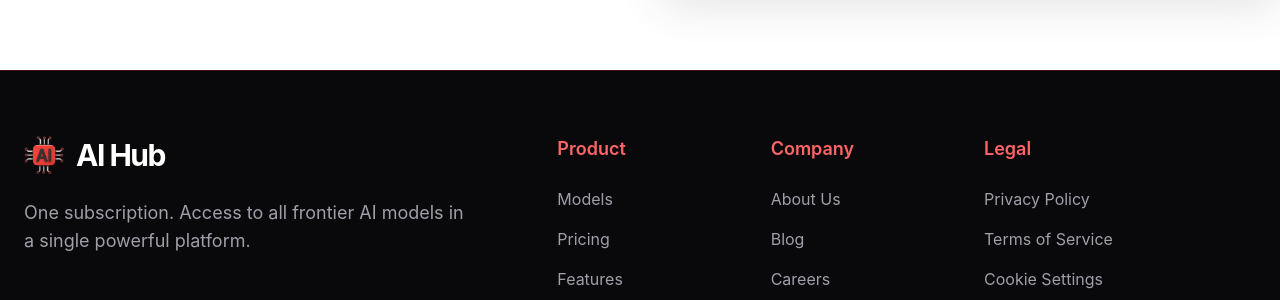
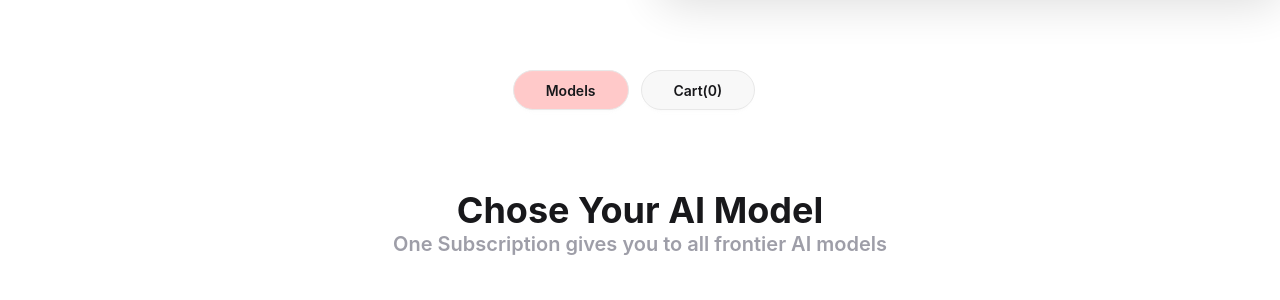
Before and after one commit to saifhasan005/ai-model-hub, a React (Vite) app: page / in a window 1280 px wide. Shown: the part 652-952 px from the top of the page. Built offline with nearby package versions, Linux system fonts and the light colour scheme; grey boxes are pictures that could not be loaded.

Commit message:
second commit

```diff
--- a/public/models.json
+++ b/public/models.json
@@ -76,7 +76,7 @@
     "title": "Qwen",
     "description": "Alibaba's high-performing Chinese AI series.\nOutstanding in coding, math, and multilingual understanding.",
     "price": 0,
-    "image": "https://img.alicdn.com/imgextra/i3/O1CN01zaxxvj1p4f0VrY17j_!!6000000005307-54-tps-180-180.apng",
+    "image": "https://qwen-image.ai/_next/image?url=%2Fapple-touch-icon.png&w=3840&q=75",
     "status": "mostwanted"
   },
   {
--- a/src/App.jsx
+++ b/src/App.jsx
@@ -1,5 +1,6 @@
 
 import './App.css'
+import Cards from './Components/Card/Cards'
 import Banner from './Components/Navbar/Banner/Banner'
 import Footer from './Components/Navbar/Footer/Footer'
 import NavBar from './Components/Navbar/Navbar'
@@ -8,12 +9,14 @@ const getModels = async () =>{
   const response = await fetch ("/models.json")
   return response.json();
 }
+const modelPromise = getModels();
 function App() {
 
   return (
     <>
       <NavBar></NavBar>
       <Banner></Banner>
+      <Cards modelPromise={modelPromise}></Cards>
       <Footer></Footer>
     </>
   )
--- /dev/null
+++ b/src/Components/Card/Cards.jsx
@@ -0,0 +1,27 @@
+import React from 'react';
+import { use } from 'react';
+import ModelData from '../ModelData/ModelData';
+const Card = ({ modelPromise }) => {
+    const models = use(modelPromise);
+    // console.log(models);
+    return (
+        <div className='max-w-[1180px] mx-auto'>
+            <div className='flex items-center justify-center '>
+                <button className='btn bg-red-200 rounded-full px-8 mr-[12px]'>Models</button>
+                <button className='btn rounded-full px-8 mr-[12px]'>Cart(0)</button>
+            </div>
+            <div className='py-20 flex items-center justify-center flex-col'>
+                <h3 className='font-bold text-4xl'>Chose Your AI Model</h3>
+                <p className='font-semibold text-xl text-[#9e9ea8]'>One Subscription gives you to all frontier AI models</p>
+            </div>
+
+            <div className='grid  grid-cols-1 sm:grid-cols-2 lg:grid-cols-3 gap-10'>
+                {models.map(model =>
+                    <ModelData model= {model}></ModelData>
+                )}
+            </div>
+        </div>
+    );
+};
+
+export default Card;
--- /dev/null
+++ b/src/Components/ModelData/ModelData.jsx
@@ -0,0 +1,22 @@
+import React, { useState } from 'react';
+
+const ModelData = ({model}) => {
+    const [selected, setSelected] = useState(false);
+    return (
+        <div className='shadow-lg  p-8 overflow-hidden border-zinc-100 rounded-3xl '>
+            <div className='flex rounded-2xl justify-center items-center h-56 bg-zinc-300'>
+                <img className='h-40 w-40' src={model.image} alt="" />
+            </div>
+            <div className='p-4'>
+                <h3 className='text-2xl font-bold '>{model.title}</h3>
+                <p className='font-semibold mb-[15px]'>{model.description}</p>
+                <p><span className='font-bold text-2xl'>${model.price}</span> <span className='font-semibold text-[#9e9ea8]'>/month</span></p>
+                <button onClick={()=> setSelected(true)} className='btn text-white mt-[20px] bg-rose-500 rounded-lg w-full font-bold'>
+                    {selected ? "Subscribed" : "Subscribe Now"}
+                </button>
+            </div>
+        </div>
+    );
+};
+
+export default ModelData;
```
